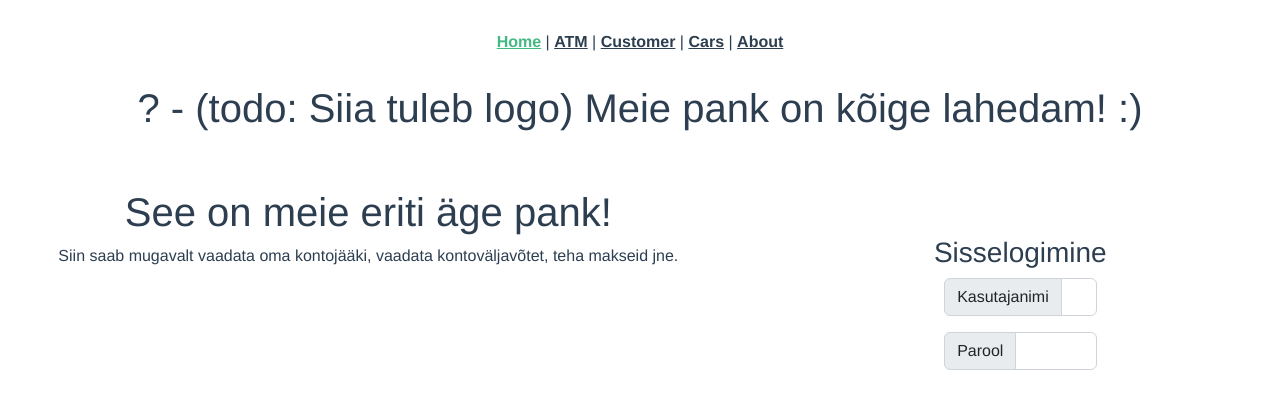
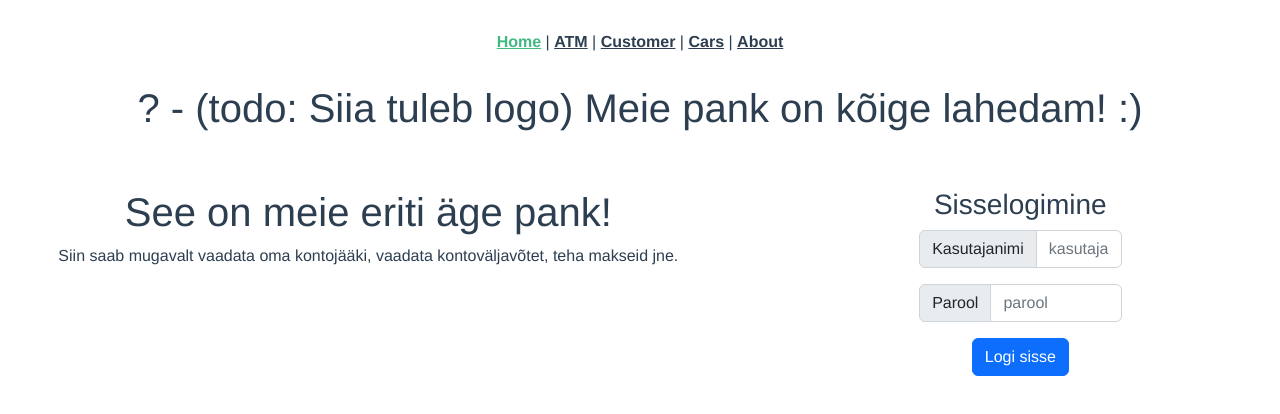
Before and after one commit to raintuur/front_bank_26, a Vue app: page /#/ in a window 1280 px wide. Shown: the top 414 px of the page. Built offline with nearby package versions, Linux system fonts and the light colour scheme.

Commit message:
MAIROLD-FEB-6 WIP

```diff
--- a/src/components/home/Login.vue
+++ b/src/components/home/Login.vue
@@ -1,27 +1,77 @@
 <template>
-  <div class="row row-cols-1 justify-content-center m-5">
+  <div class="row row-cols-1 justify-content-center">
     <div class="col">
       <h3>Sisselogimine</h3>
     </div>
     <div class="col col-sm-5">
-      <div class="input-group mb-3 ">
-        <span class="input-group-text" id="inputGroup-sizing-default">Kasutajanimi</span>
-        <input type="text" class="form-control" aria-label="Sizing example input"
-               aria-describedby="inputGroup-sizing-default">
+      <LoginError :message="message"/>
+    </div>
+
+    <div class="w-100"></div>
+
+    <div class="col col-sm-5">
+      <div class="input-group mb-3">
+        <span class="input-group-text" id="basic-addon1">Kasutajanimi</span>
+        <input v-model="username" type="text" class="form-control" placeholder="kasutajanimi" aria-label="Username"
+               aria-describedby="basic-addon1">
       </div>
     </div>
+
     <div class="w-100"></div>
+
     <div class="col col-sm-5">
-      <div class="input-group mb-3 ">
-        <span class="input-group-text" id="inputGroup-sizing-default2">Parool</span>
-        <input type="text" class="form-control" aria-label="Sizing example input"
-               aria-describedby="inputGroup-sizing-default2">
+      <div class="input-group mb-3">
+        <span class="input-group-text" id="basic-addon2">Parool</span>
+        <input v-model="password" type="password" class="form-control" placeholder="parool" aria-label="Username"
+               aria-describedby="basic-addon2">
       </div>
     </div>
+
+    <div class="w-100"></div>
+
+    <div class="col col-sm-5">
+      <button v-on:click="login" type="button" class="btn btn-primary">Logi sisse</button>
+    </div>
+
   </div>
 </template>
 <script>
+import LoginError from "@/components/home/LoginError";
+
 export default {
-  name: 'Login'
+  name: 'Login',
+  components: {LoginError},
+  data: function () {
+    return {
+      username: '',
+      password: '',
+      message: ''
+    }
+  },
+
+  methods: {
+    login: function () {
+      if(this.username.length <= 0 || this.password.length <= 0) {
+        this.message = 'Täida kõik väljad!'
+      } else {
+        this.message = ''
+        this.$http.get("/some/path", {
+              params: {
+                username: this.username,
+                password: this.password
+              }
+            }
+        ).then(response => {
+          console.log(response.data)
+        }).catch(error => {
+          console.log(error)
+        })
+      }
+    },
+
+
+
+  },
+
 }
 </script>
--- /dev/null
+++ b/src/components/home/LoginError.vue
@@ -0,0 +1,13 @@
+<template>
+  <div v-if="message.length > 0" class="alert alert-danger" role="alert">
+    {{ message }}
+  </div>
+</template>
+<script>
+export default {
+  name: 'LoginError',
+  props: {
+    message: {}
+  }
+}
+</script>
```
